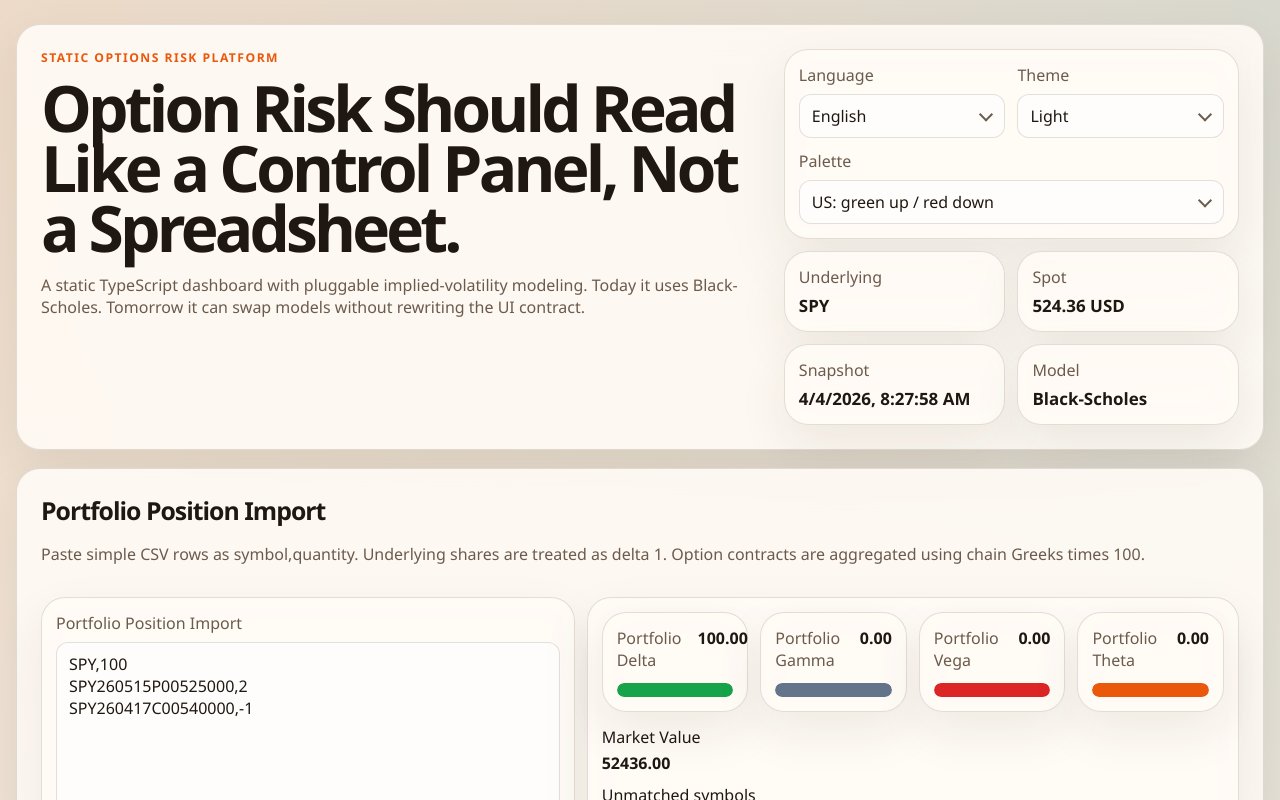
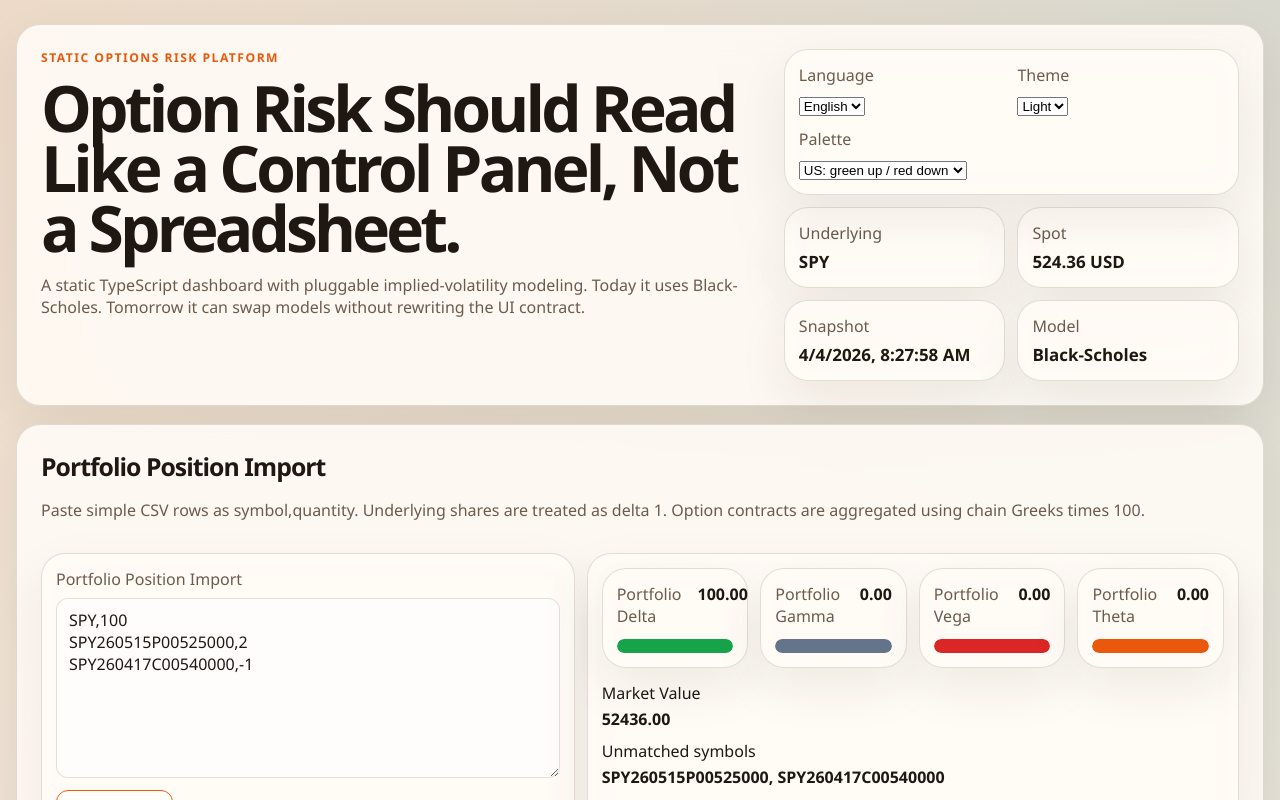
Before and after one commit to tihaya-anon/options-risk-platform, a React (Vite) app: page / in a window 1280 px wide. Shown: the top 800 px of the page. Built offline with nearby package versions, Linux system fonts and the light colour scheme.

Commit message:
fix: keep custom selects above dashboard cards

```diff
--- a/src/style.css
+++ b/src/style.css
@@ -36,12 +36,10 @@ body {
 }
 
 button,
-select,
 textarea {
   font: inherit;
 }
 
-select,
 textarea {
   border: 1px solid var(--line);
   background: rgba(255, 255, 255, 0.55);
@@ -50,19 +48,9 @@ textarea {
   padding: 10px 12px;
 }
 
-select {
-  min-height: 44px;
-  appearance: none;
-  padding-right: 14px;
-}
-
 textarea {
   min-height: 180px;
   resize: vertical;
-}
-
-:root[data-theme="dark"] select {
-  background: rgba(255, 255, 255, 0.05);
 }
 
 #app {
@@ -87,6 +75,7 @@ textarea {
 .panel {
   margin-bottom: 18px;
   padding: 24px;
+  position: relative;
 }
 
 .hero {
@@ -134,6 +123,8 @@ textarea {
 .toolbar {
   grid-column: 1 / -1;
   padding: 14px;
+  position: relative;
+  z-index: 30;
 }
 
 .toolbar-grid {
@@ -155,26 +146,72 @@ textarea {
   min-width: 240px;
 }
 
-.select-wrap {
+.select-field {
   position: relative;
+  z-index: 40;
 }
 
-.select-wrap::after {
-  content: "";
-  position: absolute;
-  right: 14px;
-  top: 50%;
+.select-trigger {
+  width: 100%;
+  min-height: 44px;
+  display: flex;
+  align-items: center;
+  justify-content: space-between;
+  gap: 12px;
+  padding: 10px 14px;
+  border: 1px solid var(--line);
+  border-radius: 12px;
+  background: rgba(255, 255, 255, 0.55);
+  color: var(--ink);
+  cursor: pointer;
+}
+
+:root[data-theme="dark"] .select-trigger {
+  background: rgba(255, 255, 255, 0.05);
+}
+
+.select-chevron {
   width: 8px;
   height: 8px;
   border-right: 2px solid var(--muted);
   border-bottom: 2px solid var(--muted);
-  transform: translateY(-65%) rotate(45deg);
-  pointer-events: none;
+  transform: rotate(45deg);
+  transition: transform 120ms ease;
 }
 
-.select-wrap select {
+.select-chevron.open {
+  transform: rotate(-135deg);
+}
+
+.select-menu {
+  position: absolute;
+  top: calc(100% + 8px);
+  left: 0;
+  right: 0;
+  z-index: 200;
+  display: grid;
+  gap: 6px;
+  padding: 8px;
+  border: 1px solid var(--line);
+  border-radius: 14px;
+  background: var(--paper);
+  box-shadow: 0 20px 40px var(--shadow);
+}
+
+.select-option {
   width: 100%;
-  padding-right: 34px;
+  padding: 10px 12px;
+  border: 0;
+  border-radius: 10px;
+  background: transparent;
+  color: var(--ink);
+  text-align: left;
+  cursor: pointer;
+}
+
+.select-option:hover,
+.select-option.active {
+  background: rgba(164, 71, 22, 0.12);
 }
 
 .metric,
```
